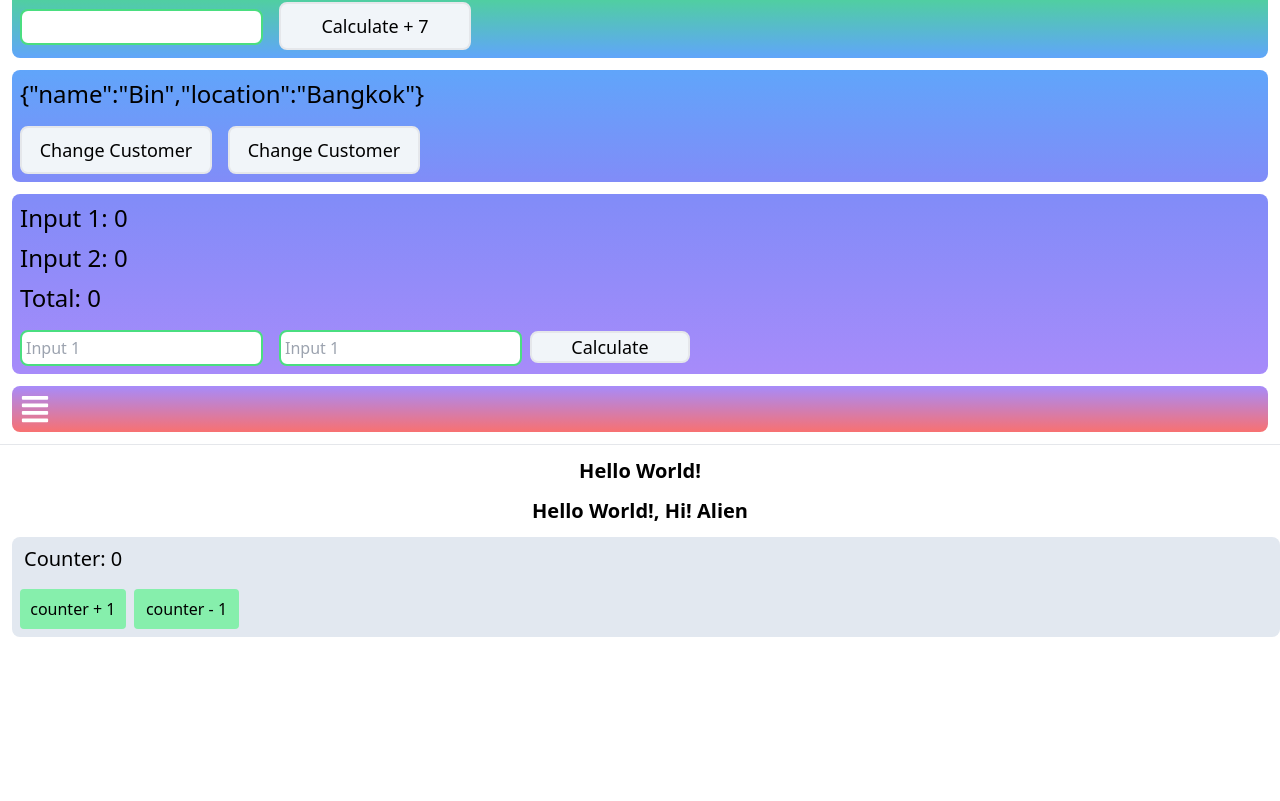
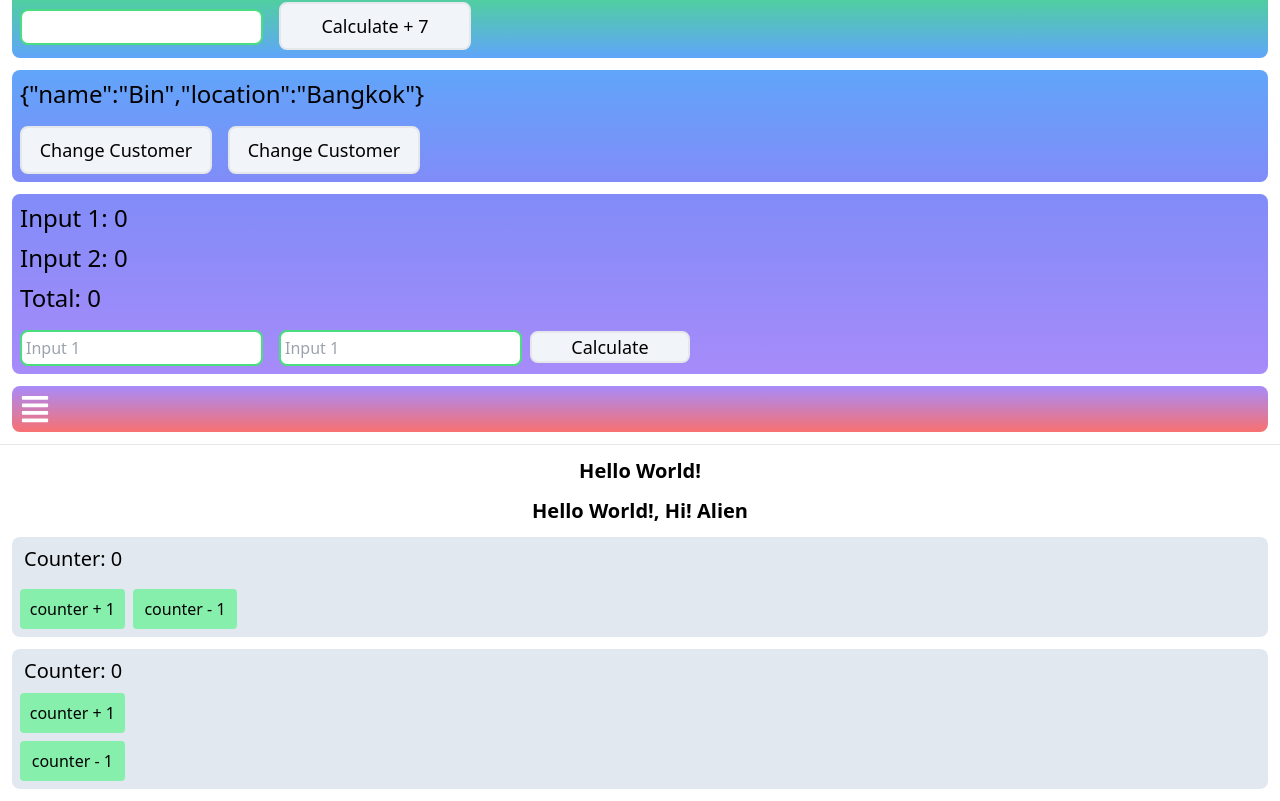
Before and after one commit to soAcademy/workshop-state-and-event, a React (Create React App) app: page / in a window 1280 px wide. Shown: the part 1279-2080 px from the top of the page. Before the commit the page ends 1916 px from the top, so only its background shows below. Built offline with nearby package versions, Linux system fonts and the light colour scheme.

Commit message:
feat: prop4

```diff
--- a/src/App.js
+++ b/src/App.js
@@ -47,6 +47,7 @@ import State7 from "./States/State7";
 import Prop1 from "./Props/Prop1";
 import Prop2 from "./Props/Prop2";
 import Prop3 from "./Props/Prop3";
+import Prop4 from "./Props/Prop4";
 
 const App = () => {
   return (
@@ -71,7 +72,7 @@ const App = () => {
       <Prop1 data="Hello World!" />
       <Prop2 data1="Hello World!" data2="Hi! Alien" />
       <Prop3 />
-      {/* <Prop4 /> */}
+      <Prop4 />
 
       {/* <Effect1 /> */}
       {/* <Effect2 /> */}
--- a/src/Props/Prop3.js
+++ b/src/Props/Prop3.js
@@ -17,14 +17,14 @@ import React, { useState } from "react";
 
 // export default Prop3;
 
-const RenderCounter = (props) => <div className="ml-3 mb-2 text-xl">Counter: {props.counter}</div>;
+const RenderCounter = (props) => <div className="ml-3 mb-2 text-xl">Counter: {props.counterProp}</div>;
 
 const Prop3 = () => {
   const [counter, setCounter] = useState(0);
 
   return (
-    <div className="ml-3 py-2 bg-slate-200 rounded-lg">
-      <RenderCounter counter={counter} />
+    <div className="m-3 py-2 bg-slate-200 rounded-lg">
+      <RenderCounter counterProp={counter} />
       <button
         onClick={() => setCounter(counter + 1)}
         className="bg-green-300 rounded w-1/12 p-2 ml-2 mt-2"
--- /dev/null
+++ b/src/Props/Prop4.js
@@ -0,0 +1,41 @@
+import React, { useState } from "react";
+
+const IncreasesComponent = ({ counterIn, setCounterIn }) => (
+  <div>
+    <button
+      onClick={() => setCounterIn(counterIn + 1)}
+      className="bg-green-300 rounded w-1/12 p-2 ml-2 mt-2"
+    >
+      counter + 1
+    </button>
+  </div>
+);
+
+const DecreaseCounter = ({ counterDe, setCounterDe }) => (
+  <div>
+    <button
+      onClick={() => setCounterDe(counterDe - 1)}
+      // onClick={() => (counterDe > 0 ? setCounterDe(counterDe - 1) : null)}
+      className="bg-green-300 rounded w-1/12 p-2 ml-2 mt-2"
+    >
+      counter - 1
+    </button>
+  </div>
+);
+
+const Prop4 = () => {
+  const [counterProp, setCounterProp] = useState(0);
+
+  return (
+    <div className="m-3 py-2 bg-slate-200 rounded-lg">
+      <div className="pl-3 text-xl">Counter: {counterProp}</div>
+      <IncreasesComponent
+        counterIn={counterProp}
+        setCounterIn={setCounterProp}
+      />
+      <DecreaseCounter counterDe={counterProp} setCounterDe={setCounterProp} />
+    </div>
+  );
+};
+
+export default Prop4;
```
